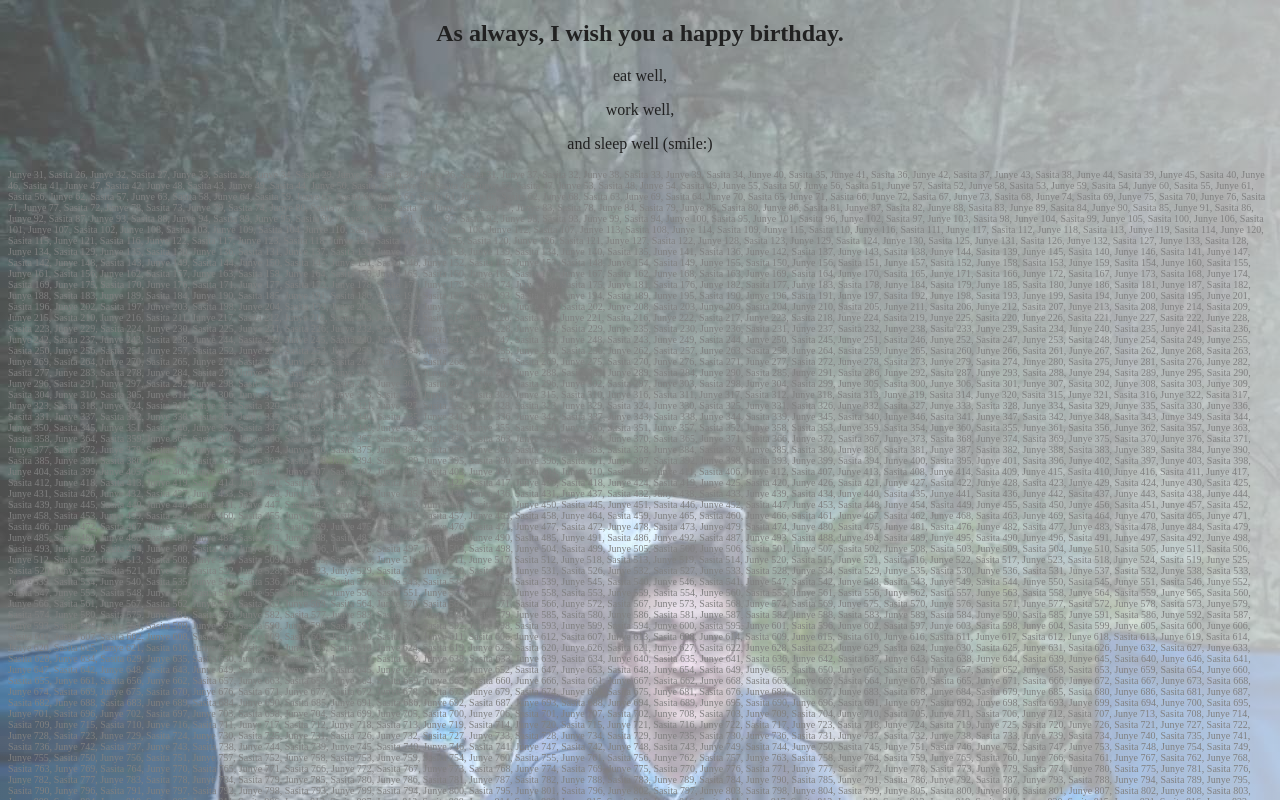
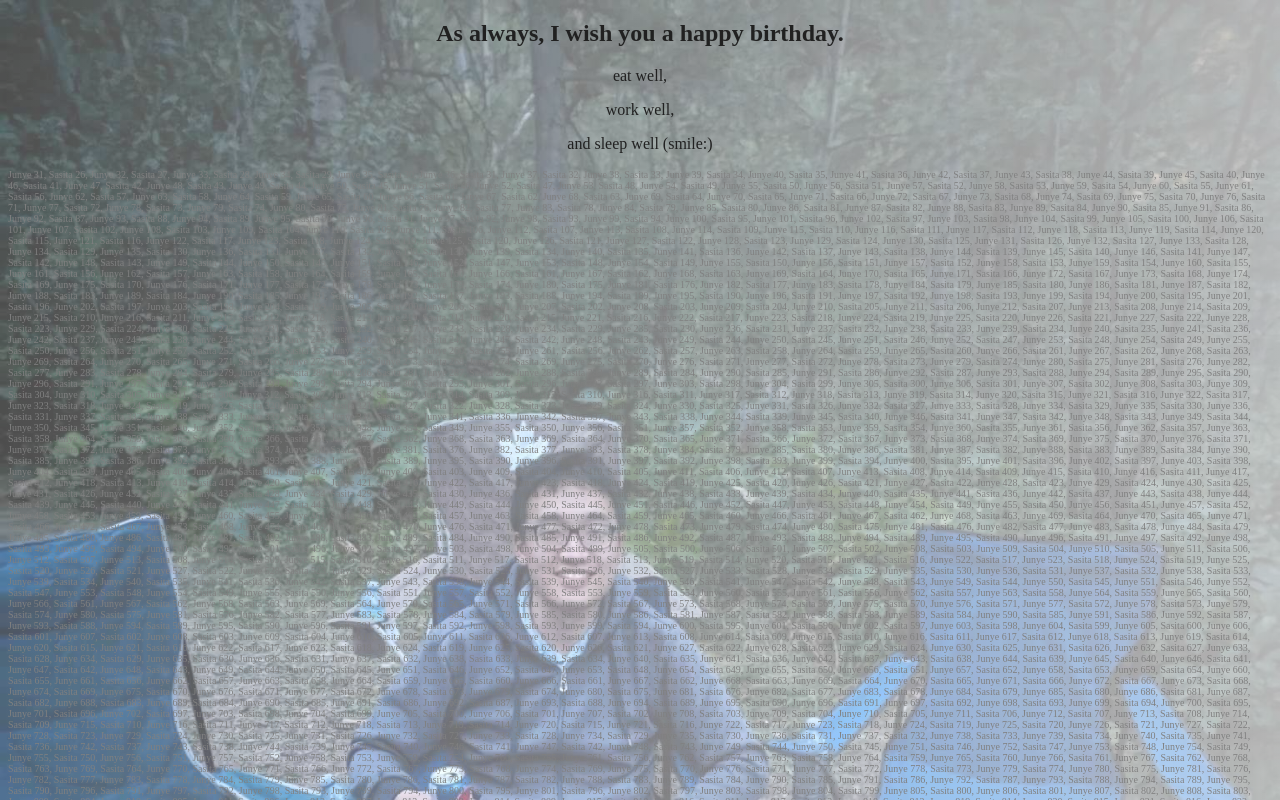
Before and after one commit to happyJunDay2024/.github.io, a plain HTML site: page 53330.html in a window 1280 px wide. Shown: the top 800 px of the page. Drawn offline with Linux system fonts and the light colour scheme.

Commit message:
Add files via upload

```diff
--- a/53330.html
+++ b/53330.html
@@ -7,6 +7,10 @@
     <style>
         body {
             background-image: linear-gradient(to right, rgba(255, 255, 255, 0.3), rgba(255, 255, 255, 0.7)), url("background1.jpg");
+            background-size: cover;
+            background-repeat: no-repeat;
+            background-position: center center;
+            background-attachment: fixed;
         }
         h2, p {
             display: flex;
```
Also changed, not shown: index.html (+3 -0 lines).
